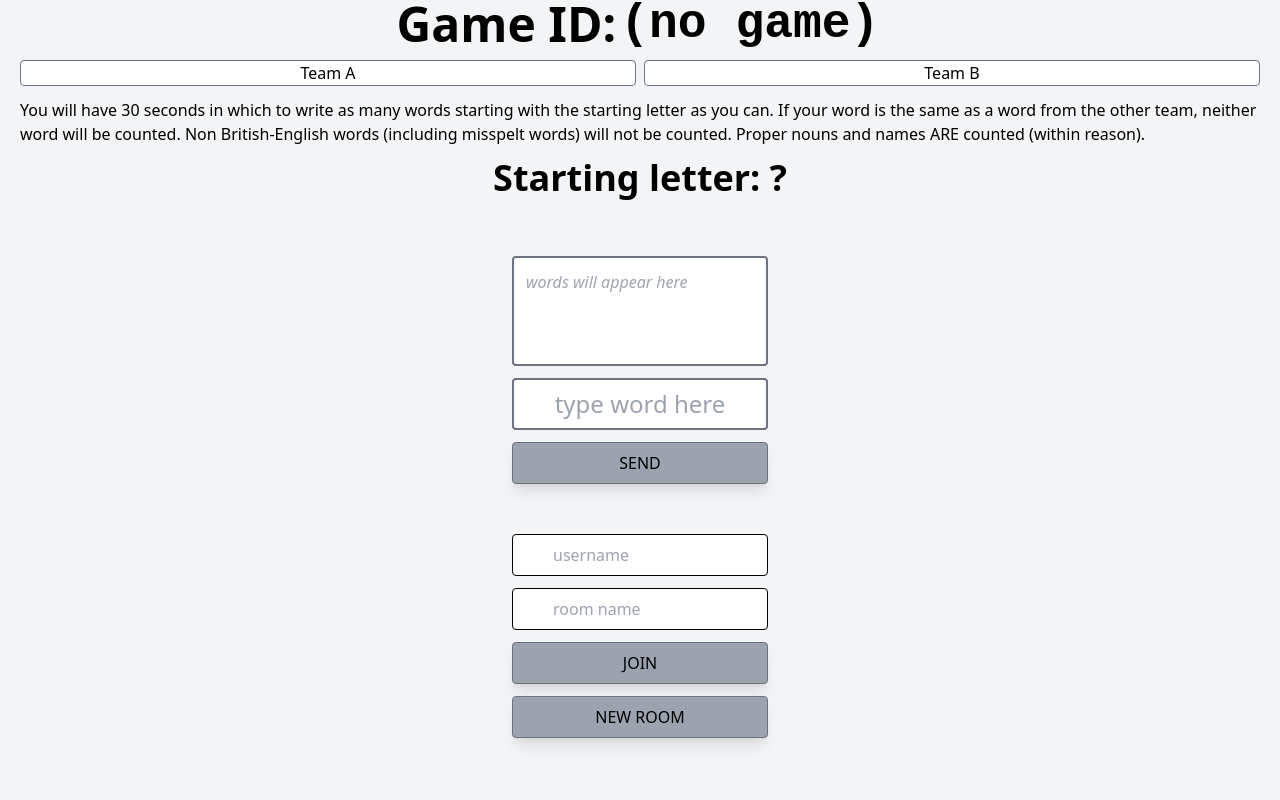
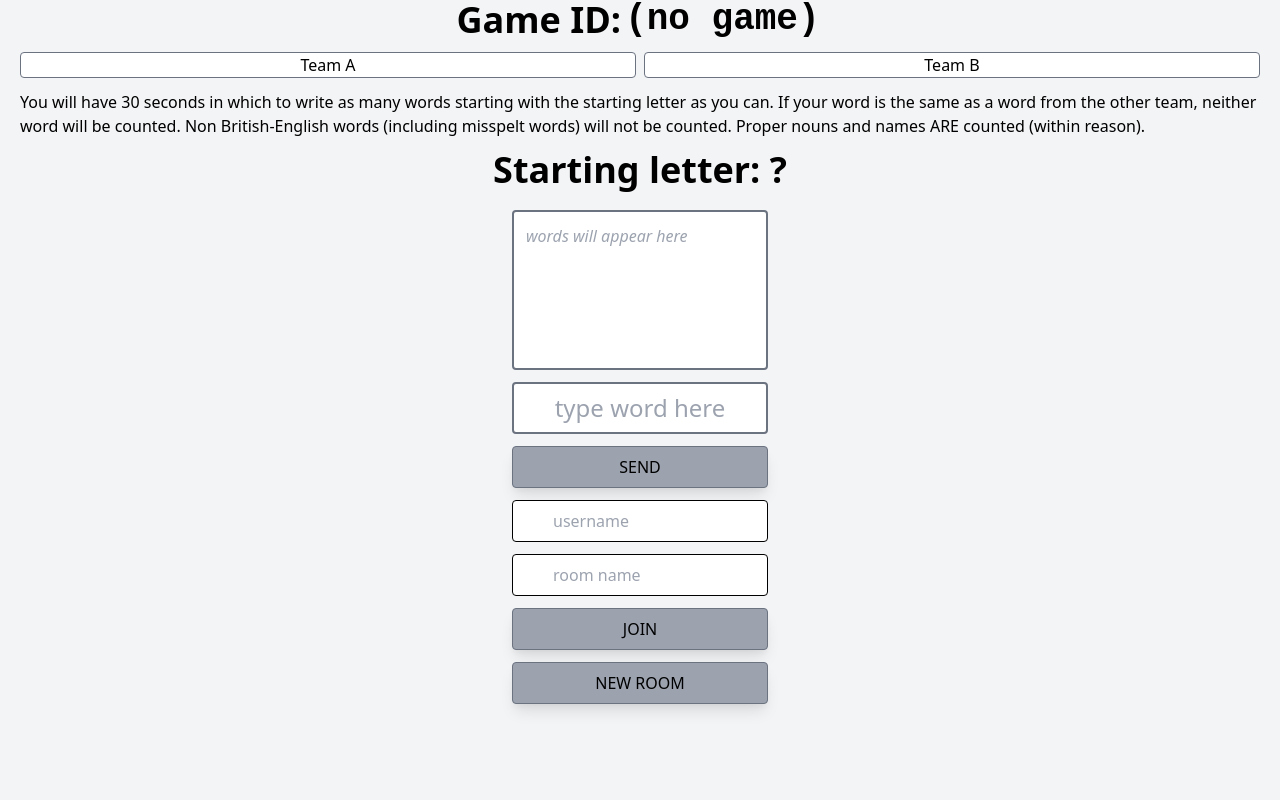
Before and after one commit to nihilok/stb, a Flask app: page / in a window 1280 px wide. Run offline with Flask 2, Linux system fonts and the light colour scheme; some libraries are stand-ins or nearby versions.

Commit message:
UI updates

```diff
--- a/static/css/main.css
+++ b/static/css/main.css
@@ -612,10 +612,6 @@ video {
   height: 100%;
 }
 
-.h-screen {
-  height: 100vh;
-}
-
 .text-2xl {
   font-size: 1.5rem;
   line-height: 2rem;
@@ -624,11 +620,6 @@ video {
 .text-4xl {
   font-size: 2.25rem;
   line-height: 2.5rem;
-}
-
-.text-5xl {
-  font-size: 3rem;
-  line-height: 1;
 }
 
 .mx-auto {
@@ -646,6 +637,10 @@ video {
 
 .mt-2 {
   margin-top: 0.5rem;
+}
+
+.min-h-screen {
+  min-height: 100vh;
 }
 
 .p-2 {
--- a/static/js/index.js
+++ b/static/js/index.js
@@ -16,7 +16,10 @@ socketio.on('message', (msg) => {
 })
 
 socketio.on('player_joined', (msg) => {
-    console.log(msg)
+    document.getElementById("timer").innerHTML = msg
+    setTimeout(() => {
+        document.getElementById("timer").innerHTML = instructions
+    }, 3000)
 })
 
 let gameId = document.getElementById('gameIdTag')
@@ -34,6 +37,7 @@ socketio.on('new_room_name', (data) => {
 socketio.on('game_started', (data) => {
     loopTeam(data.a.players, teamA);
     loopTeam(data.b.players, teamB);
+    wordList.innerHTML = ''
     startBtn.style.visibility = 'hidden';
 })
 
--- a/stb_server.py
+++ b/stb_server.py
@@ -71,7 +71,11 @@ class GameEngine:
         }
         if not self._teams:
             self._teams = itertools.cycle(self.teams.keys())
-        self.sort_teams()
+        if not self.games_played:
+            self.sort_teams()
+        elif 1 not in (len(self.teams['a']['players']), len(self.teams['b']['players'])):
+            if len(self.teams['a']['players']) % 2 != 0 or len(self.teams['b']['players']) % 2 != 0:
+                self.sort_teams()
         self.starting_letter = self.CHARS[randint(0, len(self.CHARS)-1)]
         self.game_started = True
         self.games_played += 1
@@ -125,9 +129,11 @@ class GameEngine:
 
         print('A: ' + ', '.join(ares) + '\nSCORE: ' + str(a_score) + '\nBAD WORDS: ' + ', '.join(a_bad_words))
         print('B: ' + ', '.join(bres) + '\nSCORE: ' + str(b_score) + '\nBAD WORDS: ' + ', '.join(b_bad_words))
-        for key in self.teams.keys():
-            self.players += self.teams[key]['players']
-            self.teams[key]['players'] = []
+        if 1 not in (len(self.teams['a']['players']), len(self.teams['b']['players'])):
+            if len(self.teams['a']['players']) % 2 != 0 or len(self.teams['b']['players']) % 2 != 0:
+                for key in self.teams.keys():
+                    self.players += self.teams[key]['players']
+                    self.teams[key]['players'] = []
         return {
             'a': {
                 'good_words': ', '.join(ares),
--- a/templates/index.html
+++ b/templates/index.html
@@ -18,8 +18,8 @@
 </head>
 <body>
 
-<div id="mainDiv" class="pb-2 flex flex-col w-full h-screen justify-center items-center space-y-3 bg-gray-100">
-  <div class="flex justify-center items-center text-5xl font-semibold mr-1">Game ID:<span id="gameIdTag" style="font-family: 'Courier New', monospace;"
+<div id="mainDiv" class="pb-2 flex flex-col w-full min-h-screen pt-3 justify-start items-center space-y-3 bg-gray-100">
+  <div class="flex justify-center items-center text-4xl font-semibold mr-1">Game ID:<span id="gameIdTag" style="font-family: 'Courier New', monospace;"
                                                                                           class="font-bold ml-1">(no game)</span>
   </div>
   <div id="teams" class="grid grid-cols-2 w-full px-5 gap-2">
@@ -39,7 +39,7 @@
   <div id="timer" class="px-5">You will have 30 seconds in which to write as many words starting with the starting letter as you can. If your word is the same as a word from the other team, neither word will be counted. Non British-English words (including misspelt words) will not be counted. Proper nouns and names ARE counted (within reason).</div>
   <div class="text-4xl font-semibold">Starting letter: <span id="letter" class="font-bold">?</span></div>
   <div id="gamePanel" class="h-full flex flex-col space-y-3 justify-center items-center w-full">
-    <div id="wordList" style="min-height: 35%;" class="mt-2 p-3 w-64 rounded bg-white border-2 border-gray-500 inner-shadow"><span class="text-gray-400 italic">words will appear here</span></div>
+    <div id="wordList" style="min-height: 10rem;" class="mt-2 p-3 w-64 rounded bg-white border-2 border-gray-500 inner-shadow"><span class="text-gray-400 italic">words will appear here</span></div>
     <input id="word" name="word" type="text"
            class="w-64 p-2 border-2 border-gray-500 mx-auto rounded inner-shadow text-center text-2xl"
            placeholder="type word here">
```
